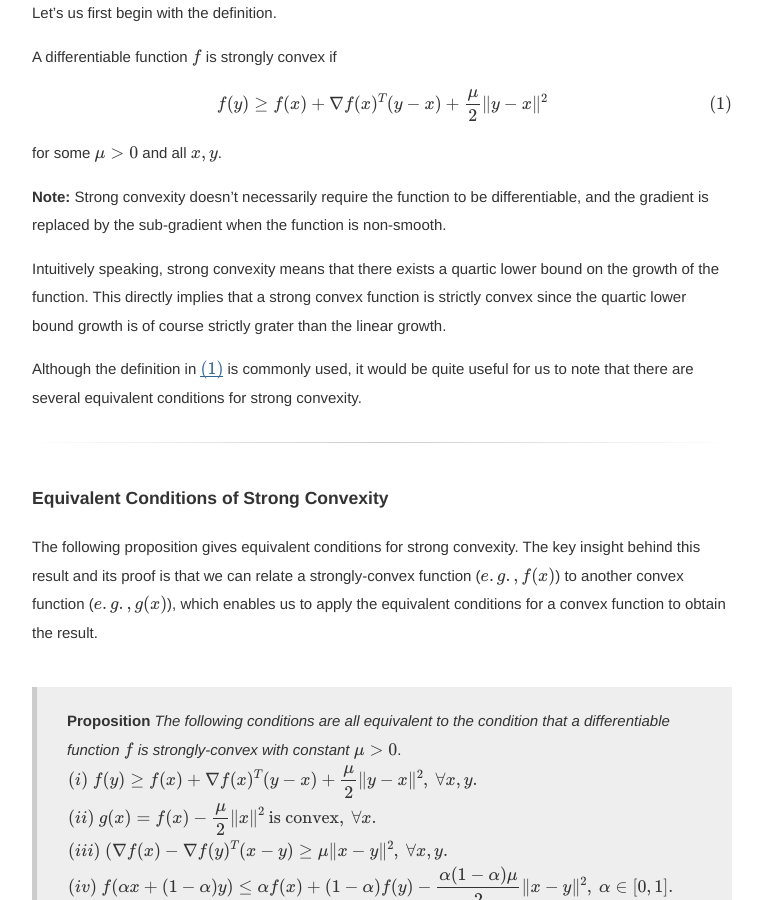
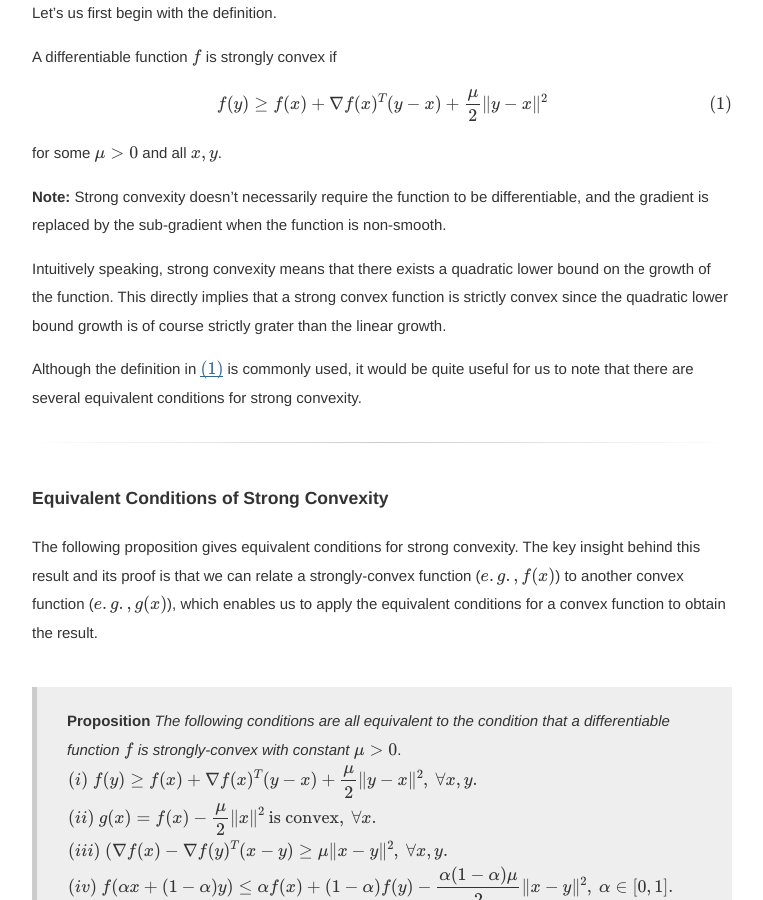
Before and after one commit to XingyuZhou989/blog, a Jekyll site: the page built from _posts/2017-04-29-strong-convexity.md, in a window 1280 px wide and 900 px high, scrolled down 391 px. Shown: the whole window, without its empty margins (258-1021 px from the left). Built offline with Jekyll 4.4.1, drawn with Linux system fonts in a browser that asks for light colours; formulas are drawn with MathJax 3; comment, search, counter and statistics services are not loaded.

Commit message:
revise typo

```diff
--- a/_posts/2017-04-29-strong-convexity.md
+++ b/_posts/2017-04-29-strong-convexity.md
@@ -18,7 +18,7 @@ for some $$\mu > 0$$ and all $$x, y$$.
 
 **Note:** Strong convexity doesn't necessarily require the function to be differentiable, and the gradient is replaced by the sub-gradient when the function is non-smooth.
 
-Intuitively speaking, strong convexity means that there exists a quartic lower bound on the growth of the function. This directly implies that a strong convex function is strictly convex since the quartic lower bound growth is of course strictly grater than the linear growth.
+Intuitively speaking, strong convexity means that there exists a quadratic lower bound on the growth of the function. This directly implies that a strong convex function is strictly convex since the quadratic lower bound growth is of course strictly grater than the linear growth.
 
 Although the definition in $$\eqref{eq:def}$$ is commonly used, it would be quite useful for us to note that there are several equivalent conditions for strong convexity.
 
```
